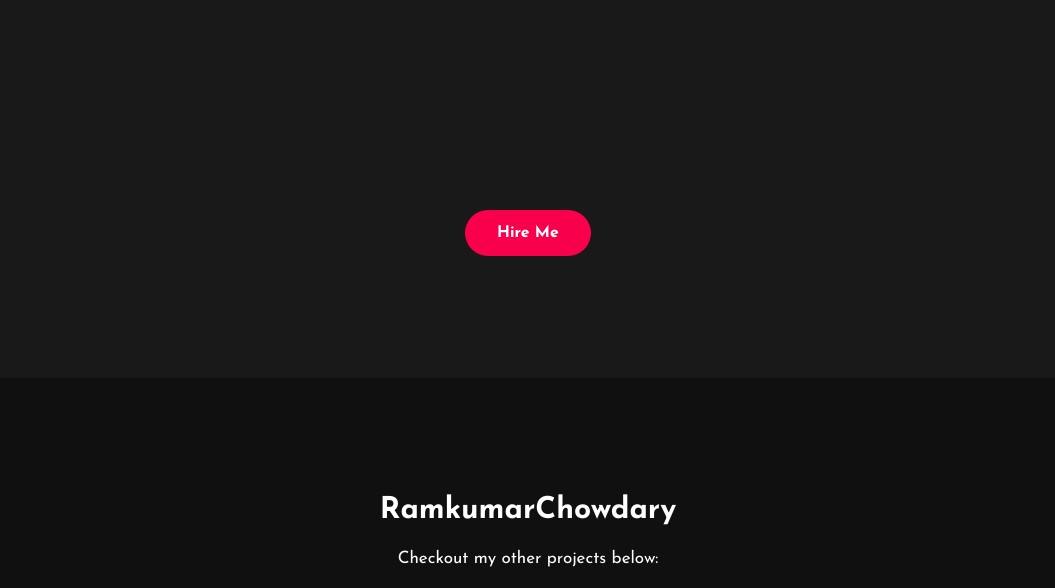
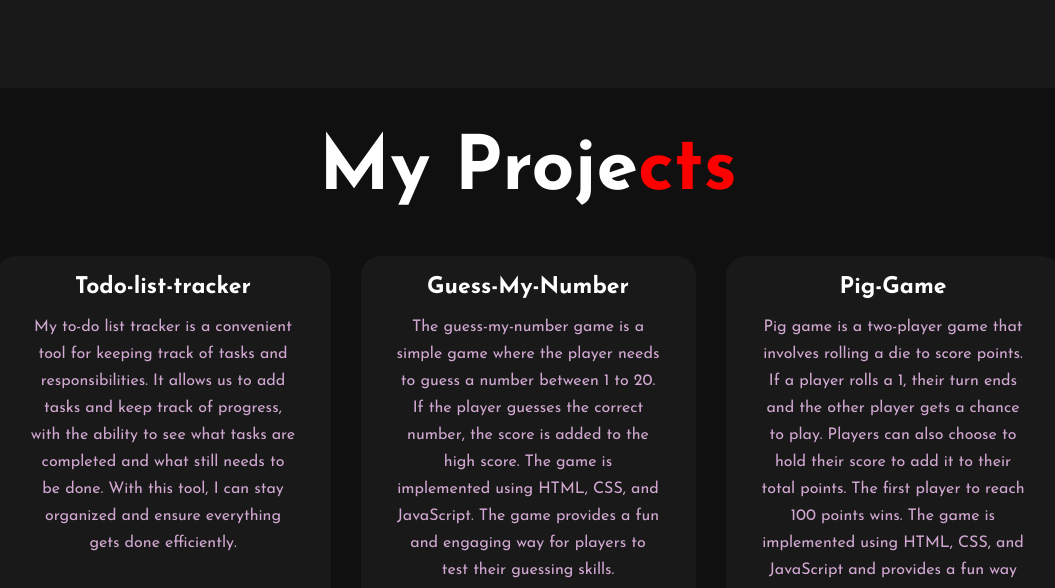
Before and after one commit to Ramkumarchowdary/basic-portfolio, a plain HTML site: page index.html in a window 1280 px wide. Shown: the part 1441-2029 px from the top of the page, without its empty margins (112-1167 px from the left). Drawn offline with Linux system fonts and the light colour scheme.

Commit message:
added-animations

```diff
--- a/index.html
+++ b/index.html
@@ -25,15 +25,17 @@
                 <ul>
                     <li><a href="#" class="nav-item">HOME</a></li>
                     <li class="nav-item"><a href="#about-me">ABOUT ME</a></li>
+                    <li class="nav-item"><a href="#my-projects">My Projects</a></li>
                     <li class="nav-item"><a href="#contactme">CONTACT ME</a></li>
                 </ul>
             </nav>
         </section>
         <div class="content">
-            <h4> Hello, my name is</h4>
-            <h1> Ramkumar<span> Chowdary</span></h1>
-            <h3> I'm a Frontend Developer</h3>
-
+            <div class="name">
+                <h4> Hello, my name is</h4>
+                <h1 > Ramkumar<span> Chowdary</span></h1>
+                <h3> I'm a Frontend Developer</h3>
+            </div>
         </div>
 
     </div>
@@ -54,45 +56,54 @@
             </div>
         </div>
     </section>
-
-    <!-- <div class="service">
+<section id="my-projects">
+    <div class="service">
             <div class="title">
-              <h2>My Projects</h2>
+              <h2>My Proje<span>cts</span> </h2>
            </div>
            <div class="box">
               <div class="card">
                 <div class="icon">
-                <i class="fa-solid fa-list"></i>
+                <!-- <i class="fa-solid fa-list"></i> -->
             </div>
-                 <h5>Todo-list-tracker</h5>
+            <div class="projects">
+                 <h5><a class="to-do" href="https://js-todo-tracker-git-main-ramkumarchowdary.vercel.app/" target="_blank" >Todo-list-tracker</a></h5>
+                </div>
                  <div class="pra">
 
                     <p>My to-do list tracker is a convenient tool for keeping track of tasks and responsibilities. It allows us to add tasks and keep track of progress, with the ability to see what tasks are completed and what still needs to be done. With this tool, I can stay organized and ensure everything gets done efficiently.</p>
+                    <!-- <a href="https://js-todo-tracker-git-main-ramkumarchowdary.vercel.app/" class="read-more">Read More</a> -->
                 </div>
                 </div>
                 <div class="card">
                     <div class="icon">
-                    <i class="fa-solid fa-user"></i>
+                    <!-- <i class="fa-solid fa-user"></i> -->
                     </div>
-                    <h5>Web Development</h5>
+                    <div>
+                    <h5><a class="to-do" href="https://guess-my-number-9i6fqfsa1-ramkumarchowdary.vercel.app/" target="_blank" >Guess-My-Number</a></h5>
+                    </div>
+                    <div class="pra">
+                        <p>The guess-my-number game is a simple game where the player needs to guess a number between 1 to 20. If the player guesses the correct number, the score is added to the high score. The game is implemented using HTML, CSS, and JavaScript. The game provides a fun and engaging way for players to test their guessing skills.</p>
 
-                    <div class="pra">
-                        <img class="todolist" src="images/guss-my-number.jpg" alt="guss-my-number">
+                        <!-- <img class="todolist" src="images/guss-my-number.jpg" alt="guss-my-number"> -->
                     </div>
                    </div>
                    <div class="card">
                     <div class="icon">
-                    <i class="fa-solid fa-bell"></i>
+                    <!-- <i class="fa-solid fa-bell"></i> -->
                     </div>
-                    <h5>Web Development</h5>
-                    <div class="pra">
-                       <p>Every website should be built with two primary goals:Firstly,it needs
-                       to work across all devices.Secondly,it needs to be fast as possible.
+                    <div>
+                     <h5><a class="to-do" href="https://pig-game-ecru.vercel.app/" target="_blank" >Pig-Game</a></h5>
+                      </div>
+                      <div class="pra">
+                       <p>Pig game is a two-player game that involves rolling a die to score points. If a player rolls a 1, their turn ends and the other player gets a chance to play. Players can also choose to hold their score to add it to their total points. The first player to reach 100 points wins. The game is implemented using HTML, CSS, and JavaScript and provides a fun way to challenge your friends.
                        </p>
                     </div>
+
                    </div>
            </div>
-        </div> -->
+        </div>
+    </section>
 
     <div class="contact-me" id="contactme">
 
--- a/style.css
+++ b/style.css
@@ -125,6 +125,10 @@ h4 {
   height: auto;
   width: 430px;
 }
+/* img{
+  /* filter: drop-shadow(10px 10px 10px); */
+  /* filter: contrast(150%); */
+
 .about-text {
   width: 500px;
   margin-left: 30px;
@@ -179,18 +183,19 @@ button:hover {
 .service {
   background: #fff;
   width: 100%;
-  padding: 100px 0px;
+  padding: 15px 0px;
 }
 .title h2 {
   color: white;
   font-size: 75px;
   width: 1130px;
   margin: 30px;
+
 }
 .service {
   background: #101010;
   width: 100%;
-  padding: 100px 0px;
+  padding: 15px 0px;
 }
 .title h2 {
   color: white;
@@ -214,6 +219,8 @@ button:hover {
   position: relative;
   overflow: center;
   text-align: center;
+
+  flex-wrap: wrap;
 }
 .card i {
   font-size: 50px;
@@ -337,11 +344,20 @@ footer p:nth-child(2) {
   border-bottom: 3px solid blue;
   padding-bottom: 4px;
   border-radius: 3px 3px ;
+  transform: scale(1.3);
+  transition: 0.3s;
 }
-/* .icon {
-  color: red;
-  size: 6px;
+.to-do{
+  text-decoration: none;
+  color: white;
 }
+.to-do:hover{
+  color: #f9004d;
+  border-bottom: 3px solid #f9004d;
+  padding-bottom: 4px;
+  border-radius: 3px 3px ;
+}
+
 .todolist{
   height: 250px;
   width: 250px;
@@ -353,4 +369,49 @@ footer p:nth-child(2) {
 
 .card:hover {
   transform: scale(1.1);
+}
+/* .projects{
+  display: flex;
+  flex-wrap: wrap;
 } */
+
+.name {
+  animation-duration: 3s;
+  animation-name: slidein;
+  overflow: hidden;
+}
+
+@keyframes slidein {
+  from {
+    margin-left: 100%;
+    width: 300%;
+  }
+
+  to {
+    margin-left: 0%;
+    width: 100%;
+  }
+}
+.end {
+  animation: bounce 1s ease-in-out 10;
+}
+
+@keyframes bounce {
+  0%, 100% { transform: translateY(0); }
+  50% { transform: translateY(-10px); }
+}
+
+.pra{
+  opacity: 0;
+  animation: fadeIn 1s ease-in-out forwards;
+}
+
+@keyframes fadeIn {
+  from { opacity: 0; }
+  to { opacity: 1; }
+}
+
+
+.nav-item{
+
+}
```
Also changed, not shown: 1 other file.
